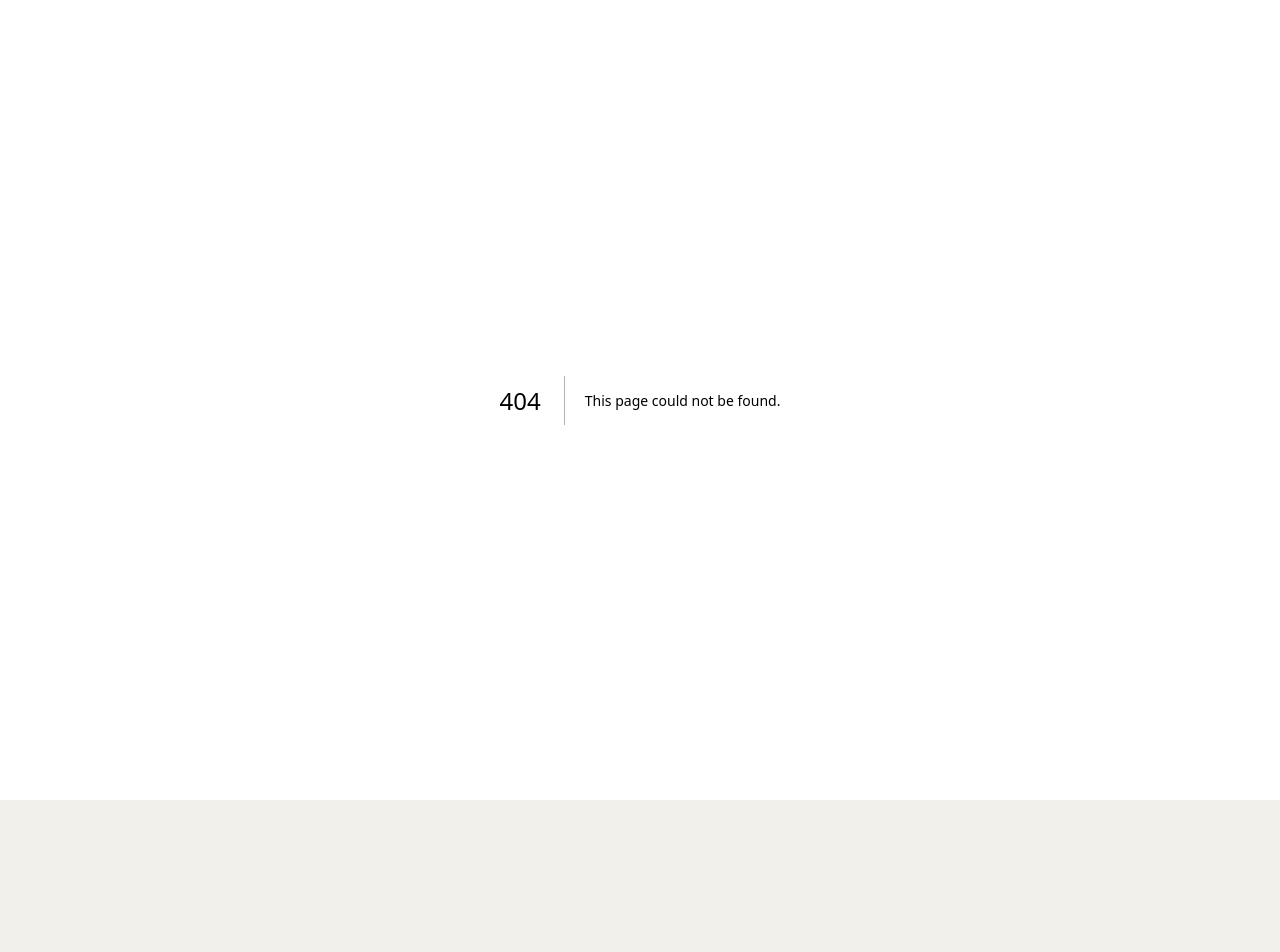
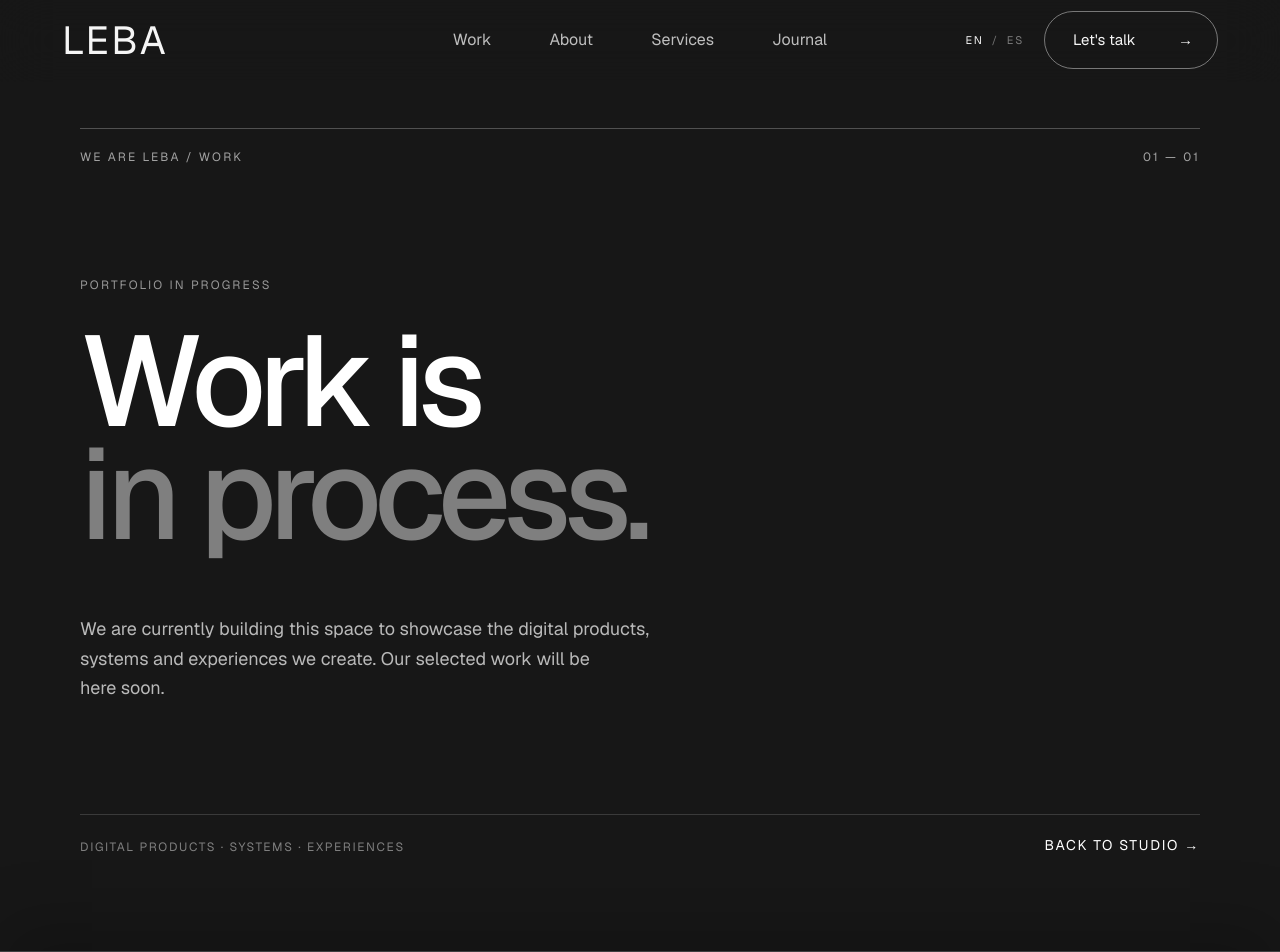
Before and after one commit to NicolasLlanos8799/weareleba, a Next.js app: page /workinprocess in a window 1280 px wide. Before the commit this address had no page. Shown: the top 952 px of the page. Before the commit the page ends 800 px from the top, so only its background shows below. Built offline with nearby package versions, Linux system fonts and the light colour scheme.

Commit message:
Add Work in Process page

```diff
--- /dev/null
+++ b/app/workinprocess/page.tsx
@@ -0,0 +1,45 @@
+import { LanguageProvider } from "@/components/i18n/LanguageProvider";
+import { SiteHeader } from "@/components/layout/SiteHeader";
+import { SiteFooter } from "@/components/layout/SiteFooter";
+
+export default function WorkInProcessPage() {
+  return (
+    <LanguageProvider>
+      <SiteHeader />
+      <main className="min-h-screen bg-[#171717] text-white flex items-center">
+        <section className="w-full px-6 md:px-12 lg:px-20 pt-32 pb-24">
+          <div className="max-w-[1400px] mx-auto">
+            <div className="border-t border-white/25 pt-5 flex items-start justify-between gap-8">
+              <span className="text-[10px] md:text-xs tracking-[0.18em] uppercase text-white/60">WE ARE LEBA / WORK</span>
+              <span className="text-[10px] md:text-xs tracking-[0.18em] uppercase text-white/60">01 — 01</span>
+            </div>
+
+            <div className="min-h-[58vh] flex flex-col justify-center py-20 md:py-28">
+              <p className="text-[11px] md:text-xs tracking-[0.18em] uppercase text-white/55 mb-8">Portfolio in progress</p>
+              <h1 className="text-[clamp(3.5rem,10vw,9rem)] leading-[0.88] tracking-[-0.055em] font-medium max-w-6xl">
+                Work is<br />
+                <span className="text-white/45">in process.</span>
+              </h1>
+              <div className="mt-12 md:mt-16 max-w-xl">
+                <p className="text-base md:text-lg leading-relaxed text-white/70">
+                  We are currently building this space to showcase the digital products,
+                  systems and experiences we create. Our selected work will be here soon.
+                </p>
+              </div>
+            </div>
+
+            <div className="border-t border-white/15 pt-5 flex flex-col md:flex-row md:items-end md:justify-between gap-8">
+              <p className="text-[10px] md:text-xs tracking-[0.14em] uppercase text-white/45 max-w-sm">
+                Digital products · systems · experiences
+              </p>
+              <a href="/" className="text-xs md:text-sm tracking-[0.12em] uppercase text-white hover:text-white/60 transition-colors">
+                Back to studio <span aria-hidden="true">→</span>
+              </a>
+            </div>
+          </div>
+        </section>
+      </main>
+      <SiteFooter />
+    </LanguageProvider>
+  );
+}
```
